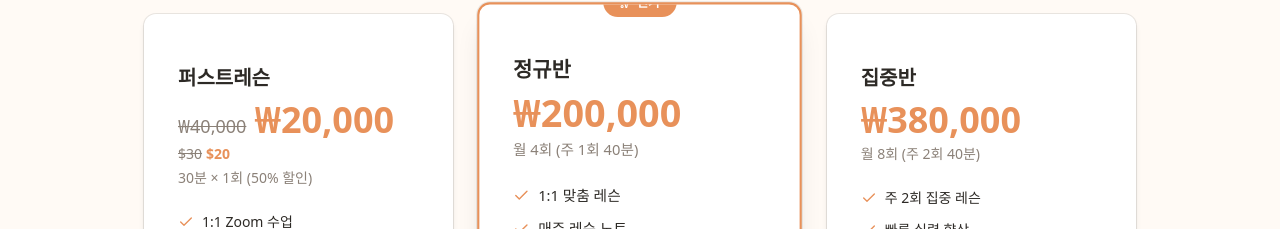
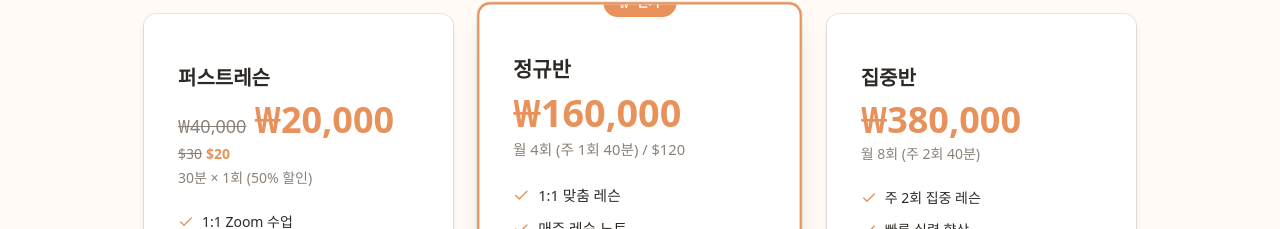
Before and after one commit to kidsmindpiano/kidsmindpiano-web, a Next.js app: page /pricing in a window 1280 px wide. Shown: the part 399-628 px from the top of the page. Built offline with nearby package versions, Linux system fonts and the light colour scheme.

Commit message:
pricing: 정규반 ₩160,000 / $120

```diff
--- a/src/app/pricing/page.tsx
+++ b/src/app/pricing/page.tsx
@@ -20,8 +20,8 @@ const plans = [
   },
   {
     name: "정규반",
-    price: "₩200,000",
-    period: "월 4회 (주 1회 40분)",
+    price: "₩160,000",
+    period: "월 4회 (주 1회 40분) / $120",
     features: ["1:1 맞춤 레슨", "매주 레슨 노트", "수업 영상 제공", "월별 학부모 상담", "온라인 연주회 참가"],
     cta: "등록 문의",
     popular: true,
```
